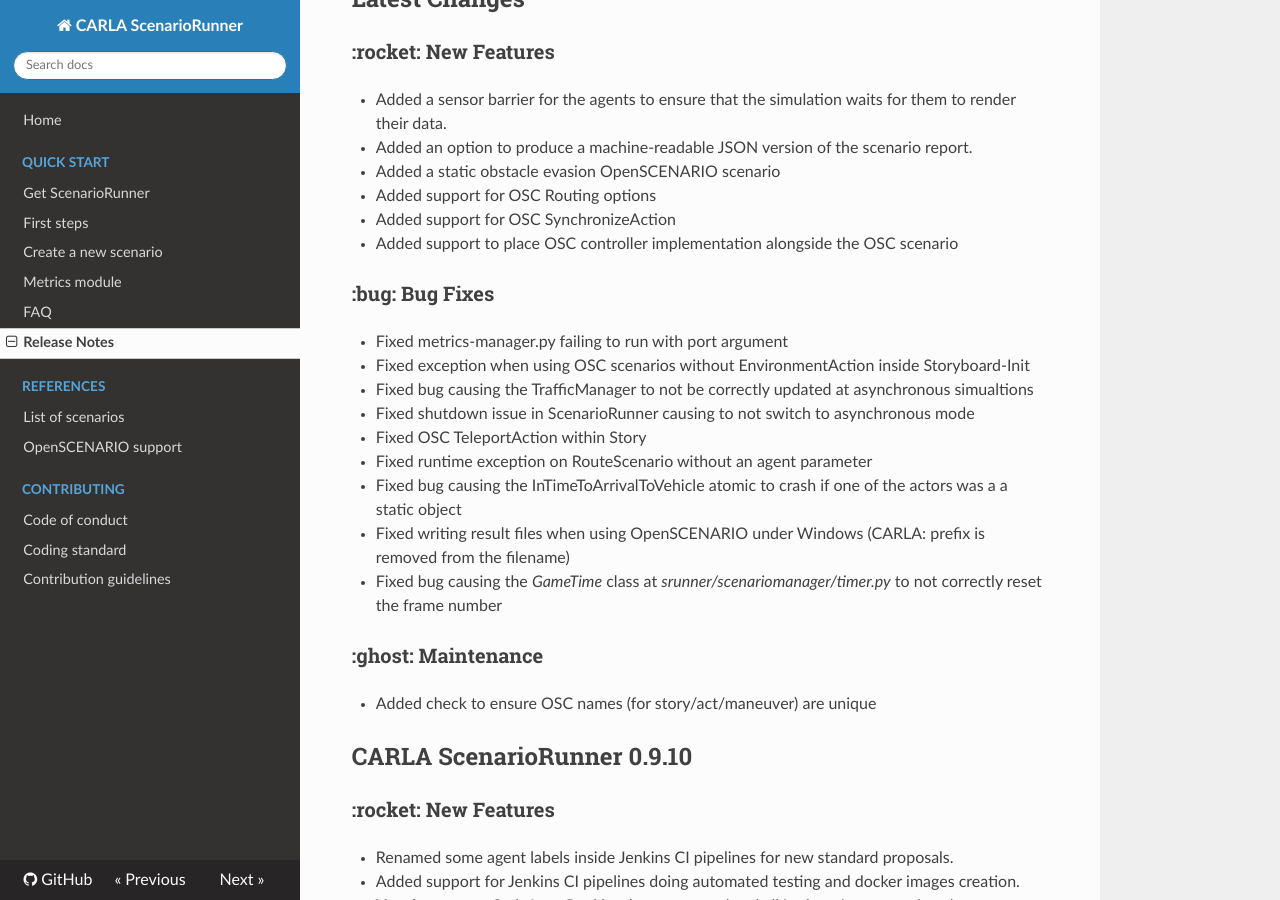
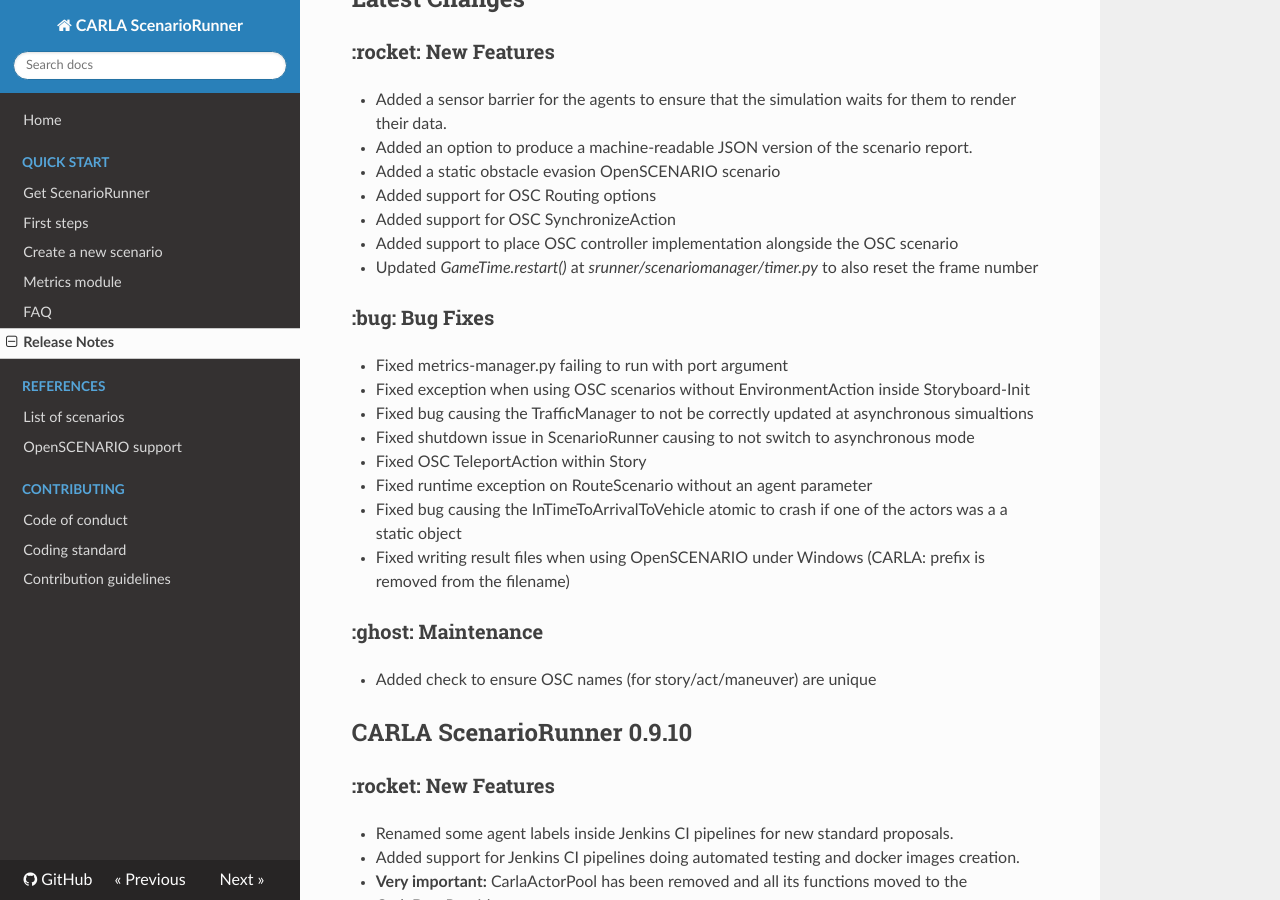
Before and after one commit to carla-simulator/scenario_runner, an MkDocs documentation site: the page built from Docs/CHANGELOG.md, in a window 1280 px wide and 900 px high, scrolled down 413 px. Built offline with MkDocs 1.6.1, drawn with Linux system fonts in a browser that asks for light colours; nearby versions of some CDN libraries.

Commit message:
Modified CHANGELOG

```diff
--- a/Docs/CHANGELOG.md
+++ b/Docs/CHANGELOG.md
@@ -17,6 +17,7 @@
 * Added support for OSC Routing options
 * Added support for OSC SynchronizeAction
 * Added support to place OSC controller implementation alongside the OSC scenario
+* Updated *GameTime.restart()* at *srunner/scenariomanager/timer.py* to also reset the frame number
 ### :bug: Bug Fixes
 * Fixed metrics-manager.py failing to run with port argument
 * Fixed exception when using OSC scenarios without EnvironmentAction inside Storyboard-Init
@@ -26,7 +27,6 @@
 * Fixed runtime exception on RouteScenario without an agent parameter
 * Fixed bug causing the InTimeToArrivalToVehicle atomic to crash if one of the actors was a a static object
 * Fixed writing result files when using OpenSCENARIO under Windows (CARLA: prefix is removed from the filename)
-* Fixed bug causing the *GameTime* class at *srunner/scenariomanager/timer.py* to not correctly reset the frame number
 ### :ghost: Maintenance
 * Added check to ensure OSC names (for story/act/maneuver) are unique
 
```
